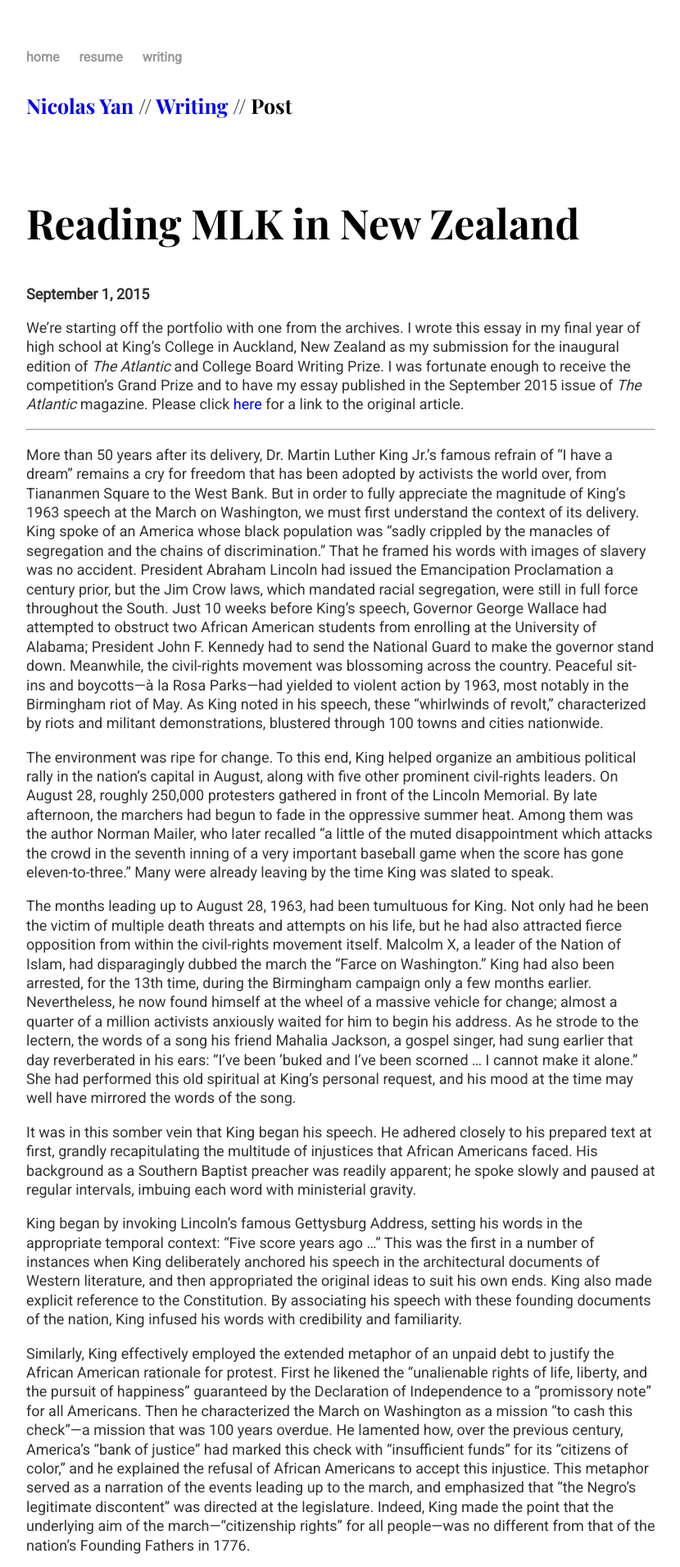
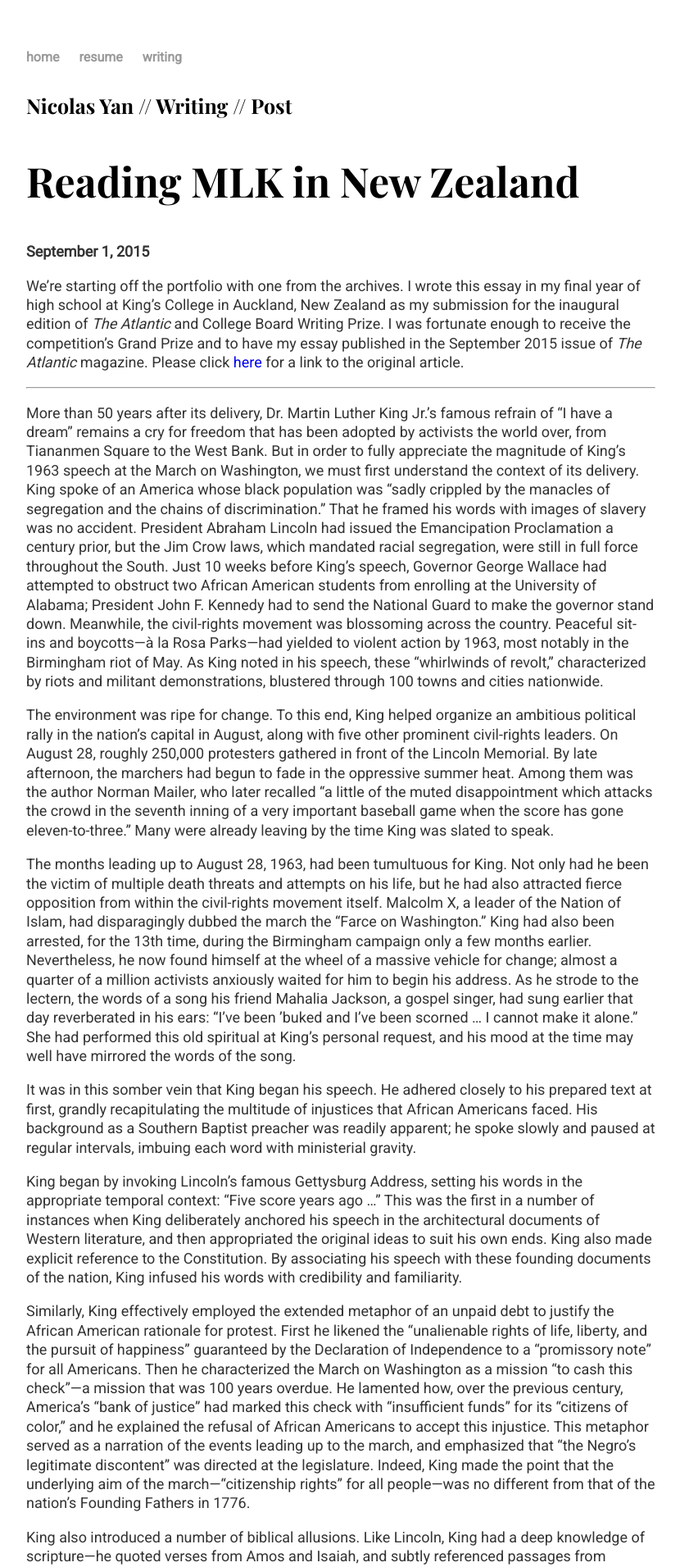
Before and after one commit to nicolas-yan/nicolas-yan.github.io, a Jekyll site: the page built from _posts/2015-09-01-reading-mlk-in-new-zealand.md, in a window 1280 px wide. Shown: the top 1911 px of the page at 82% size, without its empty margins (224-1054 px from the left). Built offline with Jekyll 4.4.1, drawn with Linux system fonts in a browser that asks for light colours; some web fonts are replaced.

Commit message:
Update post.html

```diff
--- a/_layouts/post.html
+++ b/_layouts/post.html
@@ -1,8 +1,7 @@
 ---
 layout: default
 ---
-<h4><a href="/">Nicolas Yan</a>  //  <a href="/writing">Writing</a>  //  Post</h4>
-<br>
+<h4><a style="color:#000000" href="/">Nicolas Yan</a>  //  <a style="color:#000000" href="/writing">Writing</a>  //  Post</h4>
 <h2>{{ page.title }}</h2>
 <h3 class="meta">{{ page.date | date: "%B %-d, %Y" }}</h3>
 
```
